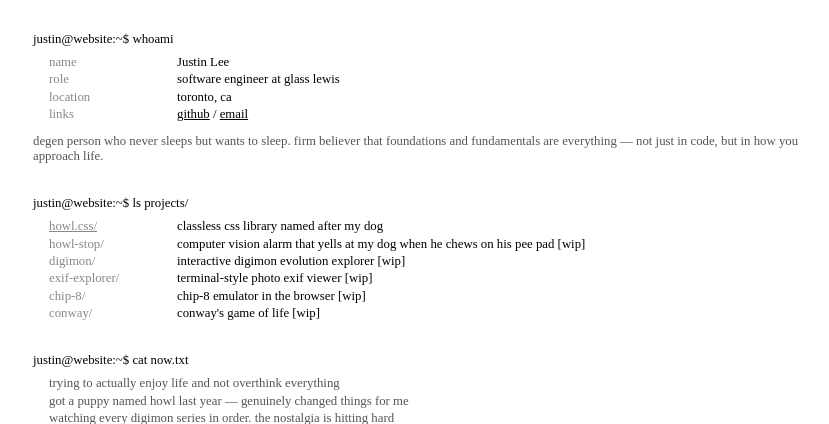
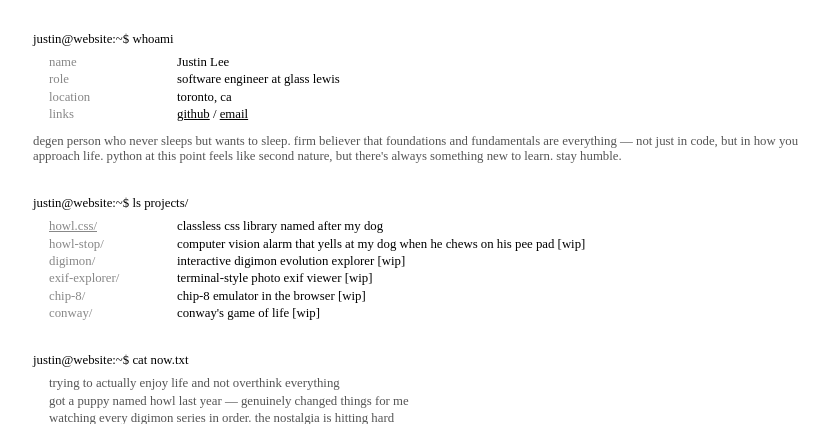
Before and after one commit to jhjhjljl/website, a FastAPI app: page / in a window 1280 px wide. Shown: the part 62-486 px from the top of the page, without its empty margins (207-1036 px from the left). Run offline with FastAPI, Linux system fonts and the light colour scheme; some web fonts are replaced.

Commit message:
Update whoami.

```diff
--- a/app/templates/index.html
+++ b/app/templates/index.html
@@ -24,7 +24,7 @@
 			<dd><a href="https://github.com/jhjhjljl">github</a> / <a href="mailto:justinlsoftware@gmail.com">email</a></dd>
 		</div>
 	</dl>
-	<p>degen person who never sleeps but wants to sleep. firm believer that foundations and fundamentals are everything — not just in code, but in how you approach life.</p>
+	<p>degen person who never sleeps but wants to sleep. firm believer that foundations and fundamentals are everything — not just in code, but in how you approach life. python at this point feels like second nature, but there's always something new to learn. stay humble.</p>
 </section>
 <section>
 	<code>
```
